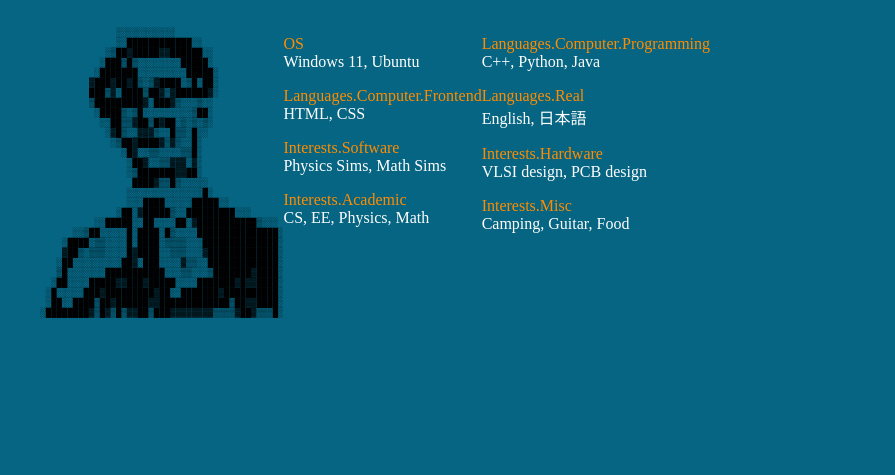
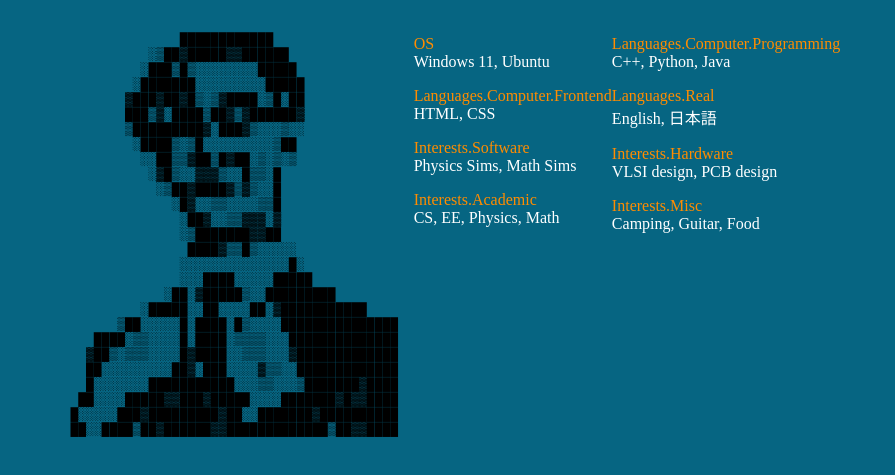
Before and after one commit to Morgan-Packard/Morgan-Packard.github.io, a plain HTML site: page index.html in a window 1280 px wide. Shown: the part 61-536 px from the top of the page, without its empty margins (0-895 px from the left). Drawn offline with Linux system fonts and the light colour scheme.

Commit message:
Adjusted the styles.css to make ascii picture larger.

```diff
--- a/styles.css
+++ b/styles.css
@@ -13,7 +13,6 @@ p {
 
 .ascii-art {
     text-align: left;
-    font-size:xx-small;
 }
 
 .flex-container {
```
Also changed, not shown: index.html (+24 -26 lines).
